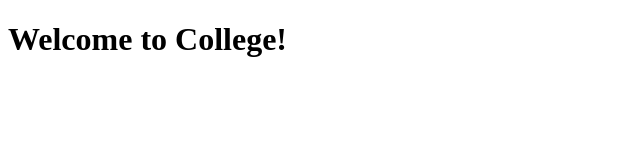
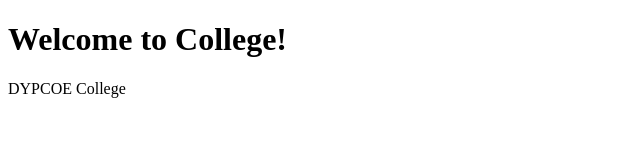
Before and after one commit to AkshayDev21/LetsLearn, a plain HTML site: page index.html in a window 1280 px wide. Shown: the whole page, without its empty margins (0-640 px from the left). Drawn offline with Linux system fonts and the light colour scheme.

Commit message:
Adding message in index.html

```diff
--- a/index.html
+++ b/index.html
@@ -8,5 +8,6 @@
 </head>
 <body>
    <h1>Welcome to College!</h1>
+   <p>DYPCOE College</p>
 </body>
 </html>
```
